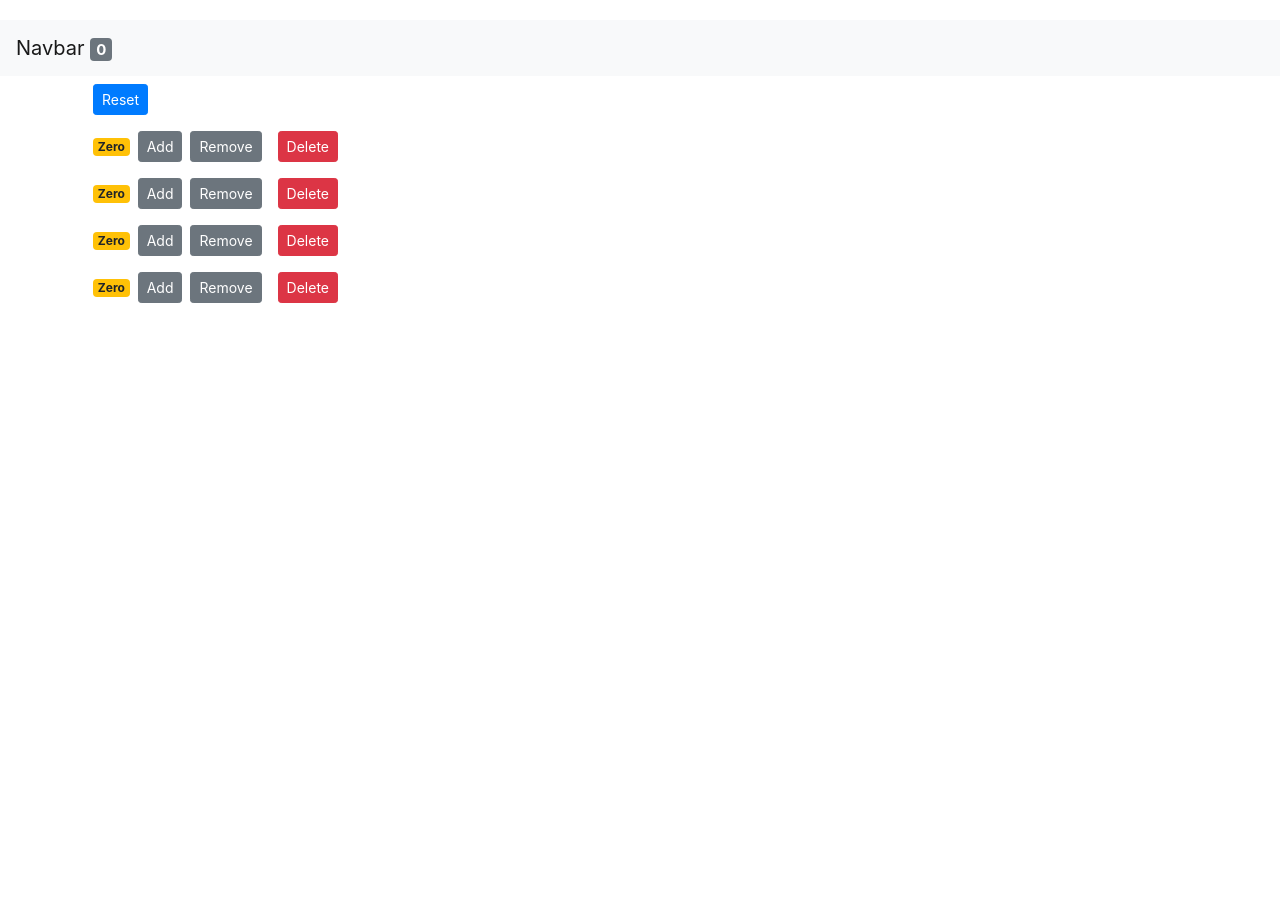
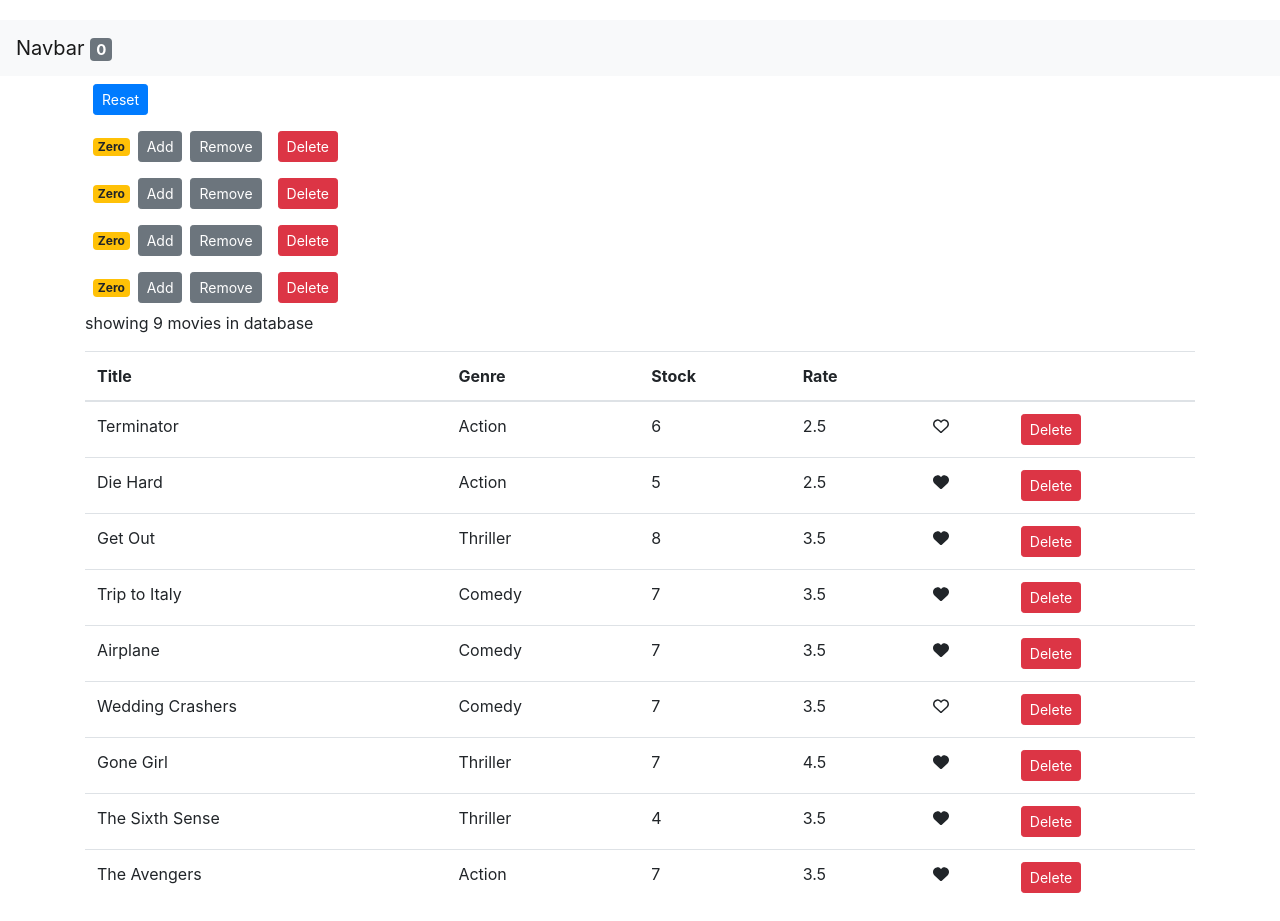
Before and after one commit to ryansat/react-beginner-course, a React (Create React App) app: page / in a window 1280 px wide. Before the commit the page ends 800 px from the top, so only its background shows below. Built offline with nearby package versions, Linux system fonts and the light colour scheme.

Commit message:
add like to movies
add like to movies

```diff
--- a/package.json
+++ b/package.json
@@ -3,9 +3,14 @@
   "version": "0.1.0",
   "private": true,
   "dependencies": {
+    "@fortawesome/fontawesome-svg-core": "^6.3.0",
+    "@fortawesome/free-regular-svg-icons": "^6.3.0",
+    "@fortawesome/free-solid-svg-icons": "^6.3.0",
+    "@fortawesome/react-fontawesome": "^0.2.0",
     "@testing-library/jest-dom": "^5.14.1",
     "@testing-library/react": "^13.0.0",
     "@testing-library/user-event": "^13.2.1",
+    "babel-plugin-macros": "^3.1.0",
     "bootstrap": "4.1.1",
     "react": "^18.2.0",
     "react-dom": "^18.2.0",
--- a/src/App.js
+++ b/src/App.js
@@ -2,9 +2,15 @@
 import './App.css';
 import React, { Component } from 'react';
 // import counters from './components/counters'
-// import Movies from './components/movies';
+import Movies from './components/movies';
 import Counters from './components/counters';
 import Navbar from './components/navbar';
+
+import { library } from '@fortawesome/fontawesome-svg-core'
+import { fas } from '@fortawesome/free-solid-svg-icons'
+import { far } from '@fortawesome/free-regular-svg-icons'
+
+library.add(fas, far)
 
 class App extends Component{
   state = {
@@ -56,6 +62,8 @@ class App extends Component{
               onIncrement={this.handleIncrement}
               onDecrement={this.handleDecrement}
             />
+            <Movies/>
+
           </main>
         </React.Fragment>
     );
--- /dev/null
+++ b/src/components/common/like.jsx
@@ -0,0 +1,17 @@
+import React from 'react'
+import { FontAwesomeIcon } from '@fortawesome/react-fontawesome'
+
+
+const Like = (props) => {
+    if (props.liked === true){
+        return (
+            <FontAwesomeIcon icon="fa-solid fa-heart" onClick={props.onClick} style={{ cursor: 'pointer'}}/>
+        );
+    }else {
+        return (
+            <FontAwesomeIcon icon="fa-regular fa-heart" onClick={props.onClick} style={{ cursor: 'pointer'}}/>
+        );
+    }
+}
+
+export default Like;
--- a/src/components/movies.jsx
+++ b/src/components/movies.jsx
@@ -1,5 +1,6 @@
 import React, { Component } from 'react';
 import {getMovies} from "../services/fakeMovieService";
+import Like from './common/like';
 
 class Movies extends Component {
     state = {
@@ -9,6 +10,15 @@ class Movies extends Component {
     handleDelete = movie => {
         const movies = this.state.movies.filter(m => m._id !== movie._id);
         this.setState({ movies });
+    };
+
+    handleLike = (movie) => {
+       console.log("Like Cliked", movie);
+       const movies = [...this.state.movies];
+       const index = movies.indexOf(movie);
+       movies[index] = { ...movies[index] };
+       movies[index].liked = !movies[index].liked;
+       this.setState({movies});
     };
 
     render() {
@@ -26,6 +36,7 @@ class Movies extends Component {
                             <th>Stock</th>
                             <th>Rate</th>
                             <th></th>
+                            <th></th>
                         </tr>
                     </thead>
                     <tbody>
@@ -35,6 +46,7 @@ class Movies extends Component {
                             <td>{movie.genre.name}</td>
                             <td>{movie.numberInStock}</td>
                             <td>{movie.dailyRentalRate}</td>
+                            <td><Like liked={movie.liked} onClick={() => this.handleLike(movie)}/></td>
                             <td>
                                 <button onClick={() => this.handleDelete(movie)} className="btn btn-danger btn-sm">Delete</button>
                             </td>
--- a/src/index.js
+++ b/src/index.js
@@ -4,7 +4,7 @@ import './index.css';
 import App from './App';
 import reportWebVitals from './reportWebVitals';
 import 'bootstrap/dist/css/bootstrap.css';
-import Couter from './components/counter';
+
 
 const root = ReactDOM.createRoot(document.getElementById('root'));
 root.render(
--- a/src/services/fakeMovieService.js
+++ b/src/services/fakeMovieService.js
@@ -7,63 +7,73 @@ const movies = [
     genre: { _id: "5b21ca3eeb7f6fbccd471818", name: "Action" },
     numberInStock: 6,
     dailyRentalRate: 2.5,
-    publishDate: "2018-01-03T19:04:28.809Z"
+    publishDate: "2018-01-03T19:04:28.809Z",
+    liked: false
+
   },
   {
     _id: "5b21ca3eeb7f6fbccd471816",
     title: "Die Hard",
     genre: { _id: "5b21ca3eeb7f6fbccd471818", name: "Action" },
     numberInStock: 5,
-    dailyRentalRate: 2.5
+    dailyRentalRate: 2.5,
+    liked: true
   },
   {
     _id: "5b21ca3eeb7f6fbccd471817",
     title: "Get Out",
     genre: { _id: "5b21ca3eeb7f6fbccd471820", name: "Thriller" },
     numberInStock: 8,
-    dailyRentalRate: 3.5
+    dailyRentalRate: 3.5,
+    liked: true
   },
   {
     _id: "5b21ca3eeb7f6fbccd471819",
     title: "Trip to Italy",
     genre: { _id: "5b21ca3eeb7f6fbccd471814", name: "Comedy" },
     numberInStock: 7,
-    dailyRentalRate: 3.5
+    dailyRentalRate: 3.5,
+    liked: true
   },
   {
     _id: "5b21ca3eeb7f6fbccd47181a",
     title: "Airplane",
     genre: { _id: "5b21ca3eeb7f6fbccd471814", name: "Comedy" },
     numberInStock: 7,
-    dailyRentalRate: 3.5
+    dailyRentalRate: 3.5,
+    liked: true
   },
   {
     _id: "5b21ca3eeb7f6fbccd47181b",
     title: "Wedding Crashers",
     genre: { _id: "5b21ca3eeb7f6fbccd471814", name: "Comedy" },
     numberInStock: 7,
-    dailyRentalRate: 3.5
+    dailyRentalRate: 3.5,
+    liked: false
   },
   {
     _id: "5b21ca3eeb7f6fbccd47181e",
     title: "Gone Girl",
     genre: { _id: "5b21ca3eeb7f6fbccd471820", name: "Thriller" },
     numberInStock: 7,
-    dailyRentalRate: 4.5
+    dailyRentalRate: 4.5,
+    liked: true
   },
   {
     _id: "5b21ca3eeb7f6fbccd47181f",
     title: "The Sixth Sense",
     genre: { _id: "5b21ca3eeb7f6fbccd471820", name: "Thriller" },
     numberInStock: 4,
-    dailyRentalRate: 3.5
+    dailyRentalRate: 3.5,
+    liked: true
   },
   {
     _id: "5b21ca3eeb7f6fbccd471821",
     title: "The Avengers",
     genre: { _id: "5b21ca3eeb7f6fbccd471818", name: "Action" },
     numberInStock: 7,
-    dailyRentalRate: 3.5
+    dailyRentalRate: 3.5,
+    liked: true
   }
 ];
 
```
Also changed, not shown: src/components/common/like.css (added), 1 other file (tests, documents, lock files or other folders).
